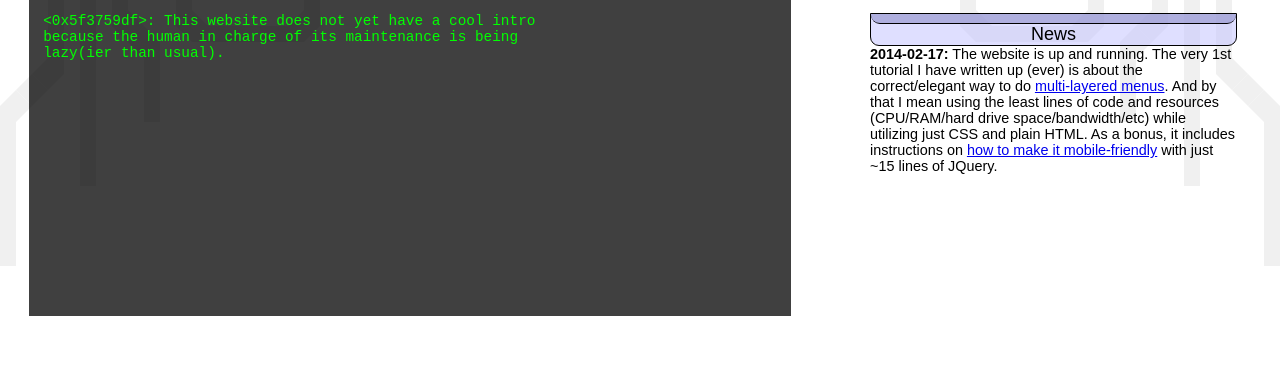
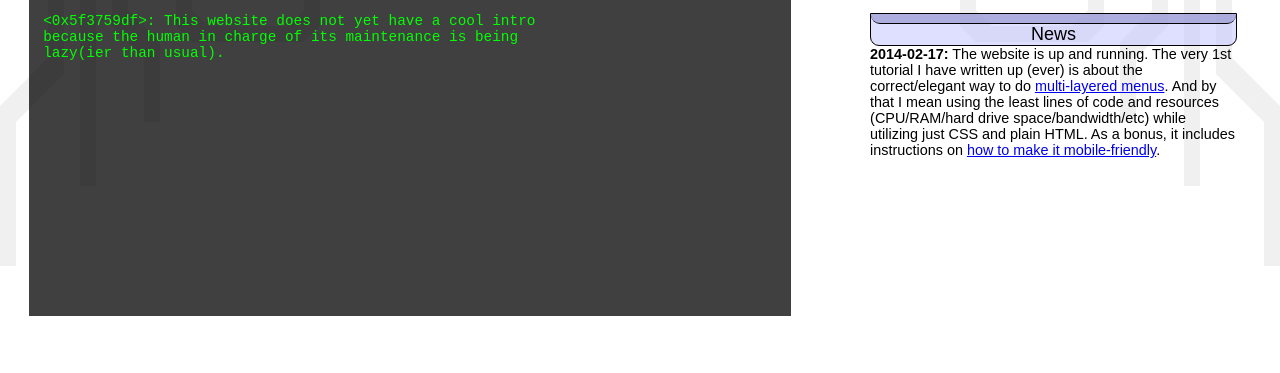
Before and after one commit to vbobkov/veeb, a CodeIgniter app: page / in a window 1280 px wide. Shown: the part 102-475 px from the top of the page. Run offline with CodeIgniter, Linux system fonts and the light colour scheme.

Commit message:
1st live website version

```diff
--- a/application/views/home.php
+++ b/application/views/home.php
@@ -5,7 +5,7 @@
 			The website is up and running.
 			The very 1st tutorial I have written up (ever) is about the correct/elegant way to do <a target="_blank" href="/shenanigans/nested_cssmenu">multi-layered menus</a>.
 			And by that I mean using the least lines of code and resources (CPU/RAM/hard drive space/bandwidth/etc) while utilizing just CSS and plain HTML.
-			As a bonus, it includes instructions on <a target="_blank" href="/shenanigans/nested_cssmenu">how to make it mobile-friendly</a> with just ~15 lines of JQuery.
+			As a bonus, it includes instructions on <a target="_blank" href="/shenanigans/nested_cssmenu_mobile">how to make it mobile-friendly</a>.
 		</li>
 	</ul>
 	<ul class="column-center">
--- a/application/views/nested_cssmenu_mobile.php
+++ b/application/views/nested_cssmenu_mobile.php
@@ -76,7 +76,7 @@ $(document).ready(function() {
 });
 	</pre>
 
-	That's it!  Without comments, the finished code is then ~15 lines total and copy/pastable to any page (or <a target="_blank" href="http://en.wikipedia.org/wiki/Model-view-controller">MVC</a> header/footer):
+	That's it!  Without comments, the finished code is then 1 standalone JQuery event binding (15-20 lines total), copy/pastable to any page (or <a target="_blank" href="http://en.wikipedia.org/wiki/Model-view-controller">MVC</a> header/footer):
 	<pre class="prettyprint lang-js">
 $(document).ready(function() {
 	$(document).delegate('*', 'click touchstart', function(event) {
```
